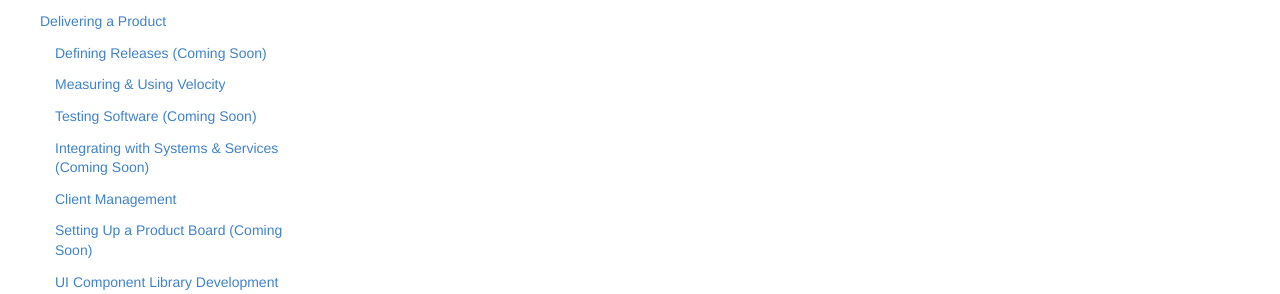
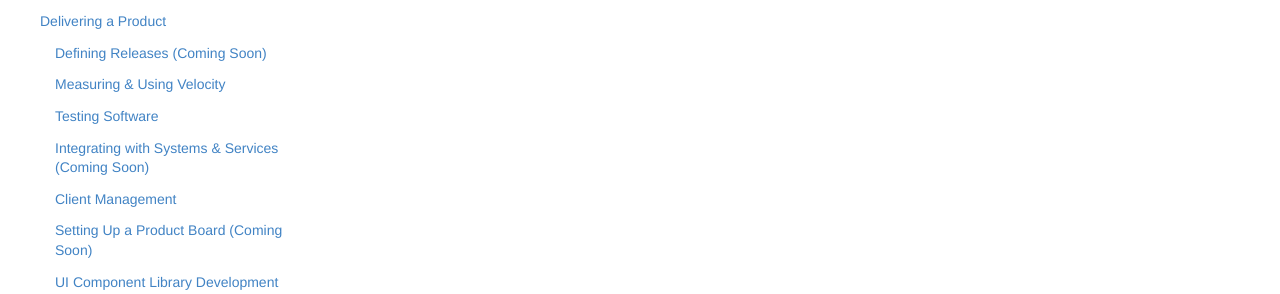
Before and after one commit to KnightPointSystems/kps_playbook, a Jekyll site: the page built from engineering.md, in a window 1280 px wide and 900 px high, scrolled down 964 px. Shown: the part 267-561 px from the top of the window. Built offline with Jekyll 4.4.1, drawn with Linux system fonts in a browser that asks for light colours; nearby versions of some CDN libraries.

Commit message:
Update product-plays.html

```diff
--- a/_includes/product-plays.html
+++ b/_includes/product-plays.html
@@ -46,7 +46,7 @@
                     <ul><ul><ul>
                             <li><a href="{{ site.baseurl }}/defining-releases">Defining Releases (Coming Soon)</a></li>
                             <li><a href="{{ site.baseurl }}/measuring-velocity">Measuring &amp; Using Velocity</a></li>
-                            <li><a href="{{ site.baseurl }}/testing-software">Testing Software (Coming Soon)</a></li>
+                            <li><a href="{{ site.baseurl }}/testing-software">Testing Software</a></li>
                             <li><a href="{{ site.baseurl }}/integrating-systems-services">Integrating with Systems &amp; Services (Coming Soon)</a></li>
                             <li><a href="{{ site.baseurl }}/client-management">Client Management</a></li>
                             <li><a href="{{ site.baseurl }}/setting-up-product-board">Setting Up a Product Board (Coming Soon)</a></li>
```
